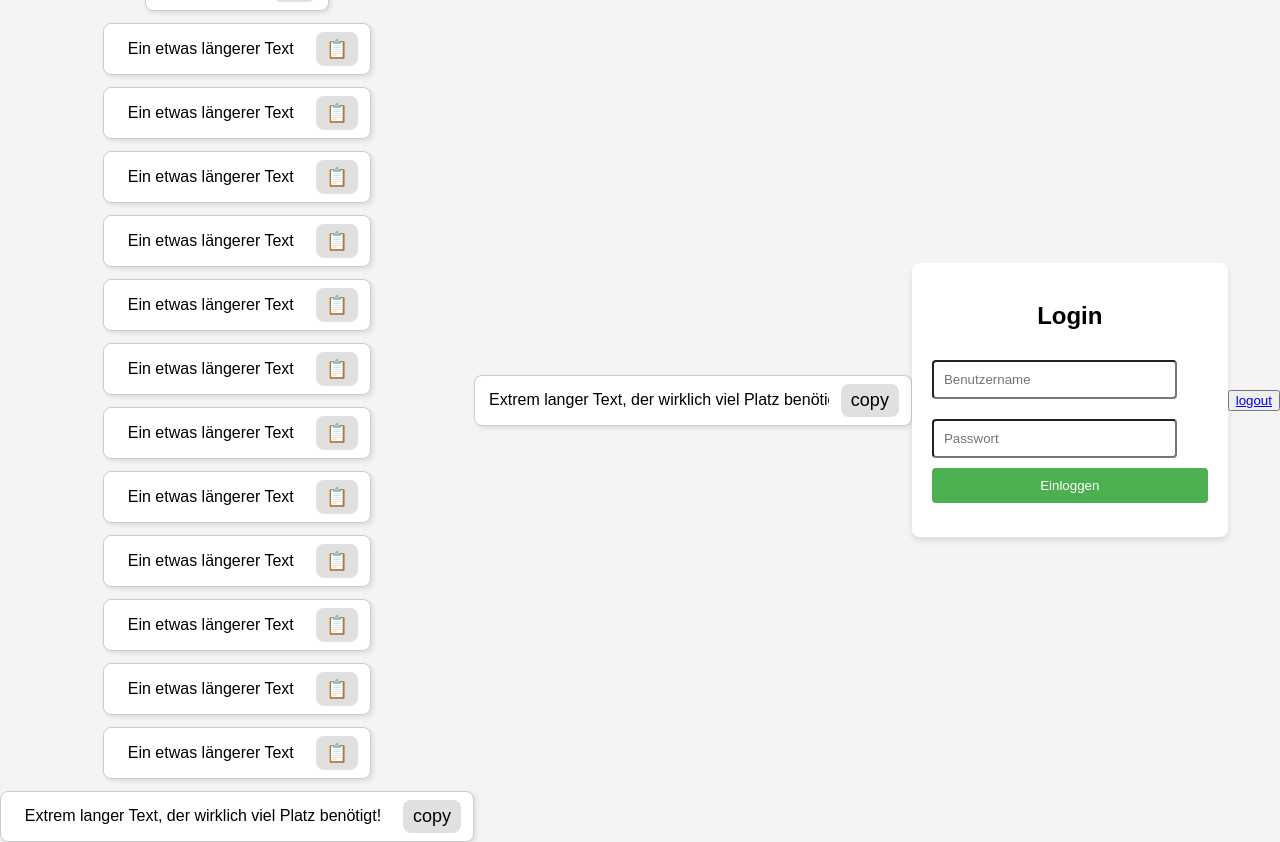
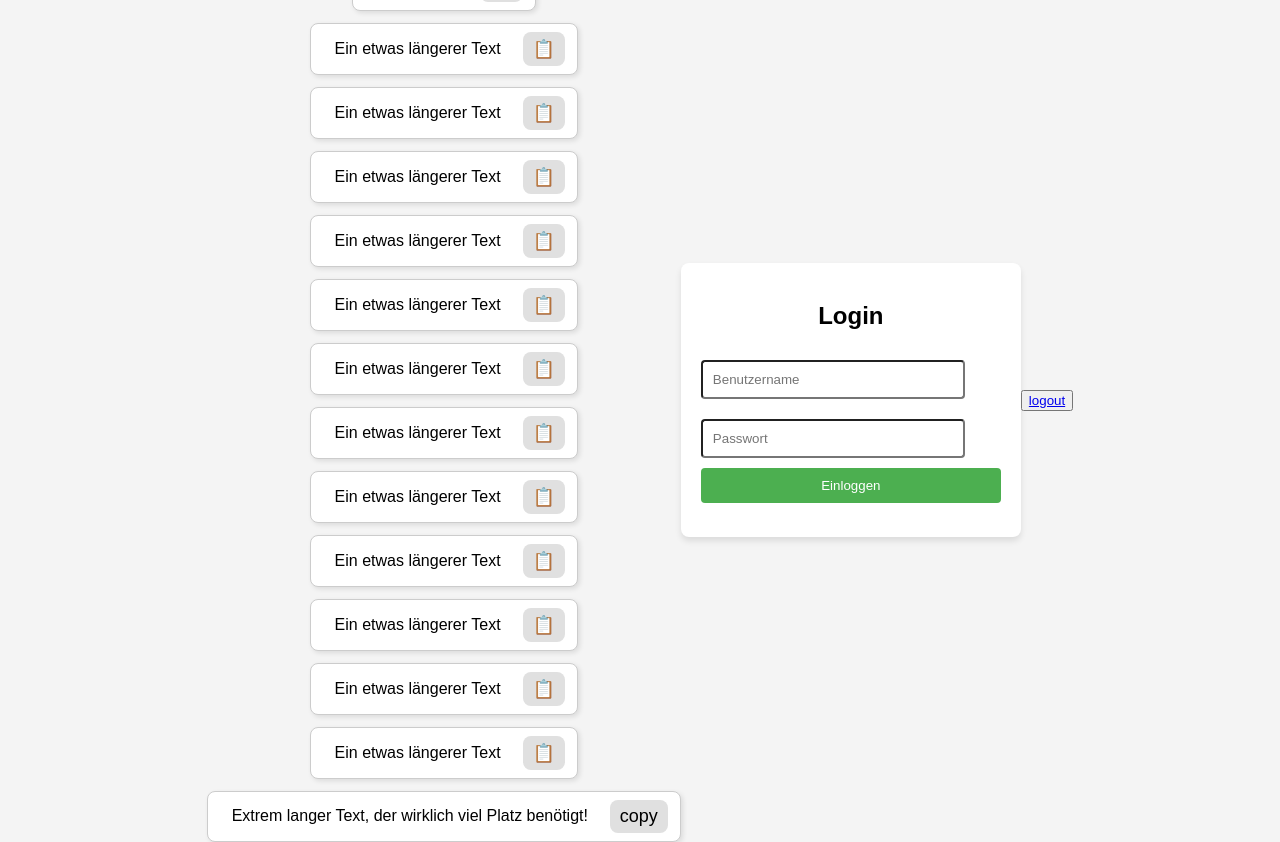
Before and after one commit to www-mc-88/Battle-of-Game, a plain HTML site: page login/97275623485665736576345763.html in a window 1280 px wide. Drawn offline with Linux system fonts and the light colour scheme.

Commit message:
Update 97275623485665736576345763.html

```diff
--- a/login/97275623485665736576345763.html
+++ b/login/97275623485665736576345763.html
@@ -148,11 +148,6 @@
       </div>
     </div>
 
-      <div class="copy-box">
-        <span class="hidden-measure"></span>
-        <input class="copy-text" type="text" value="Extrem langer Text, der wirklich viel Platz benötigt!" readonly oninput="passeBreiteAn(this)">
-        <button class="copy-btn" onclick="kopieren(this)">copy</button>
-      </div>
     </div>
     <script>
     function kopieren(button) {
```
